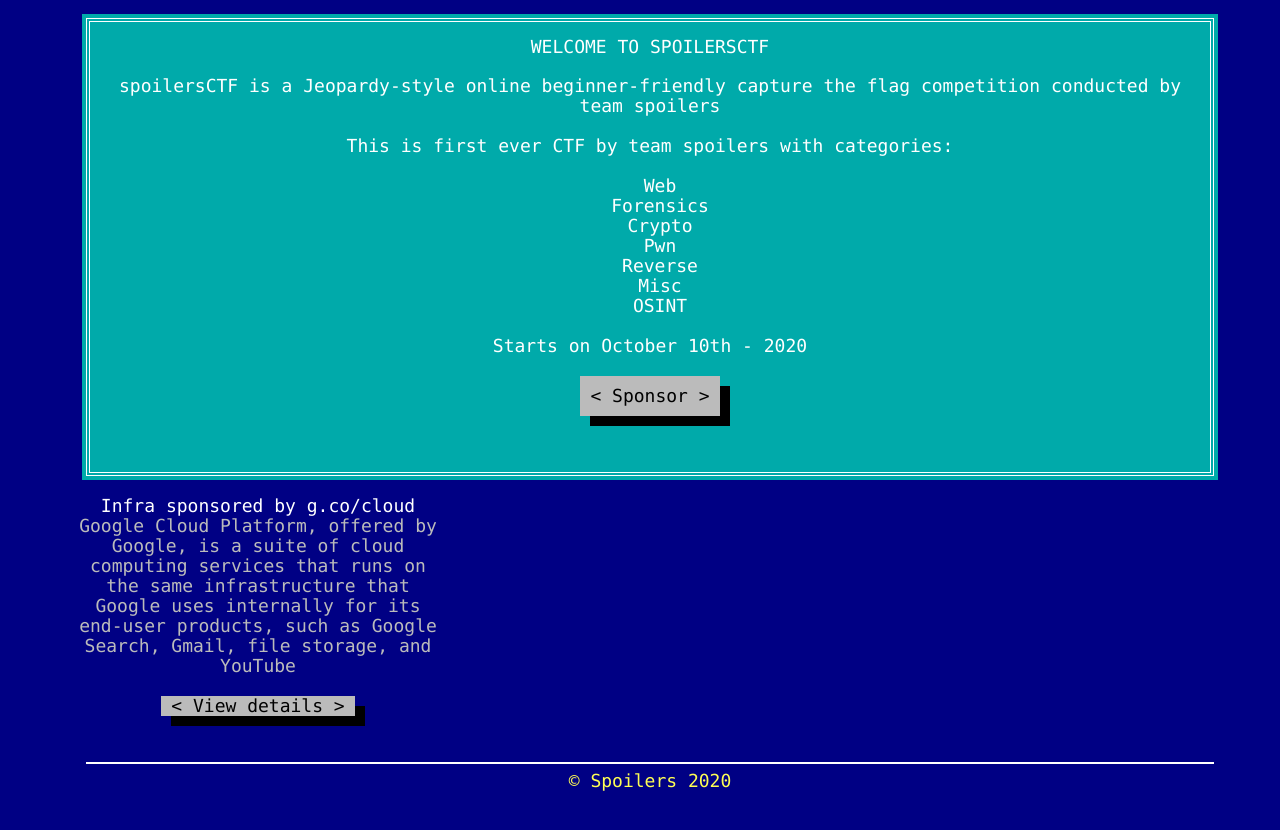
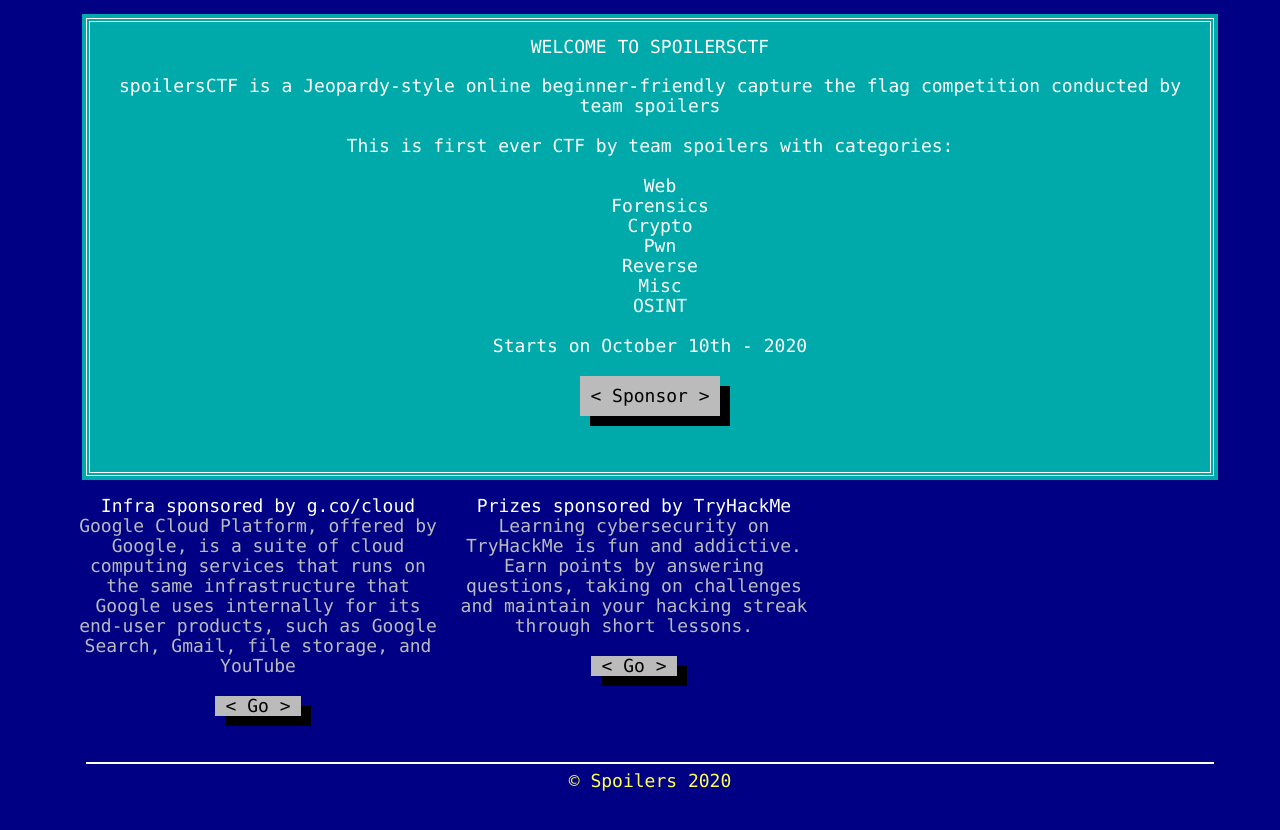
Before and after one commit to sp0il3rs/ctf, a plain HTML site: page index.html in a window 1280 px wide. Shown: the part 42-872 px from the top of the page. Drawn offline with Linux system fonts and the light colour scheme; a web font is replaced by a local one.

Commit message:
Update index.html

```diff
--- a/index.html
+++ b/index.html
@@ -83,13 +83,16 @@
 
          <!-- Example row of columns -->
 	<div class="row">
-	<center>
-        <div class="span4">
+	  <div class="span4">
           <h2>Infra sponsored by g.co/cloud</h2>
           <p>Google Cloud Platform, offered by Google, is a suite of cloud computing services that runs on the same infrastructure that Google uses internally for its end-user products, such as Google Search, Gmail, file storage, and YouTube</p>
-          <p><a class="btn" href="#">View details</a></p>
-        </div>
-        </center>
+          <p><a class="btn" href="https://cloud.google.com/">Go</a></p>
+          </div>
+          <div class="span4">
+          <h2>Prizes sponsored by TryHackMe</h2>
+          <p>Learning cybersecurity on TryHackMe is fun and addictive. Earn points by answering questions, taking on challenges and maintain your hacking streak through short lessons.</p>
+          <p><a class="btn" href="https://tryhackme.com/">Go</a></p>
+          </div>
         </div>
 
       <hr>
```
